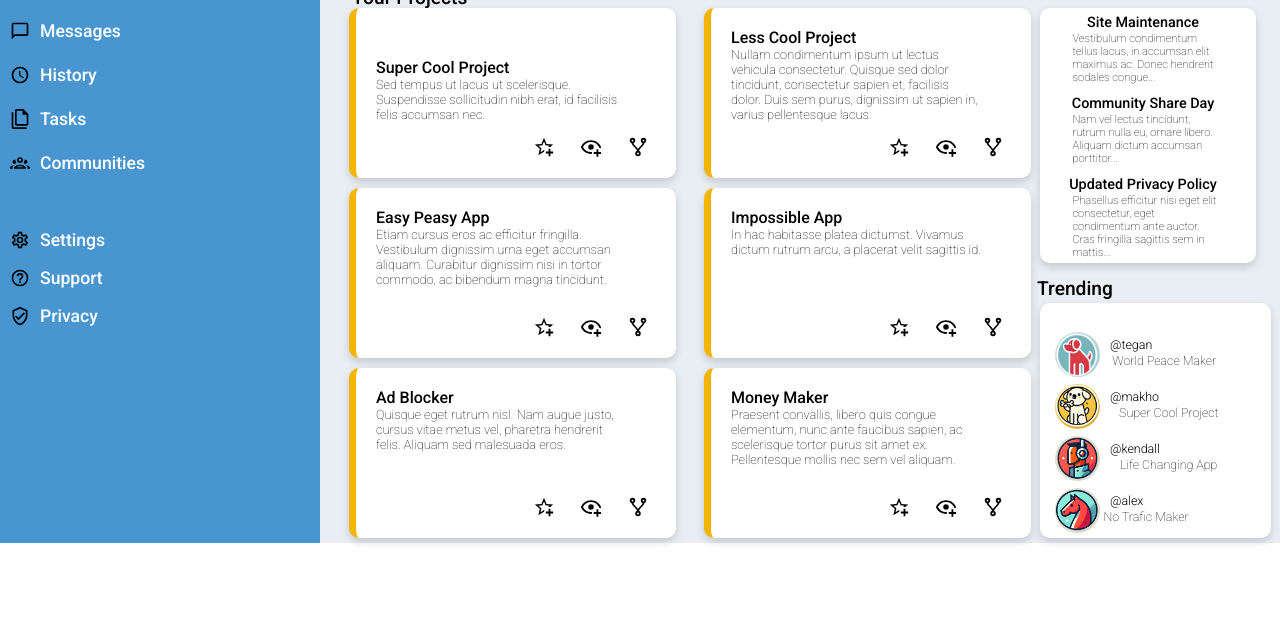
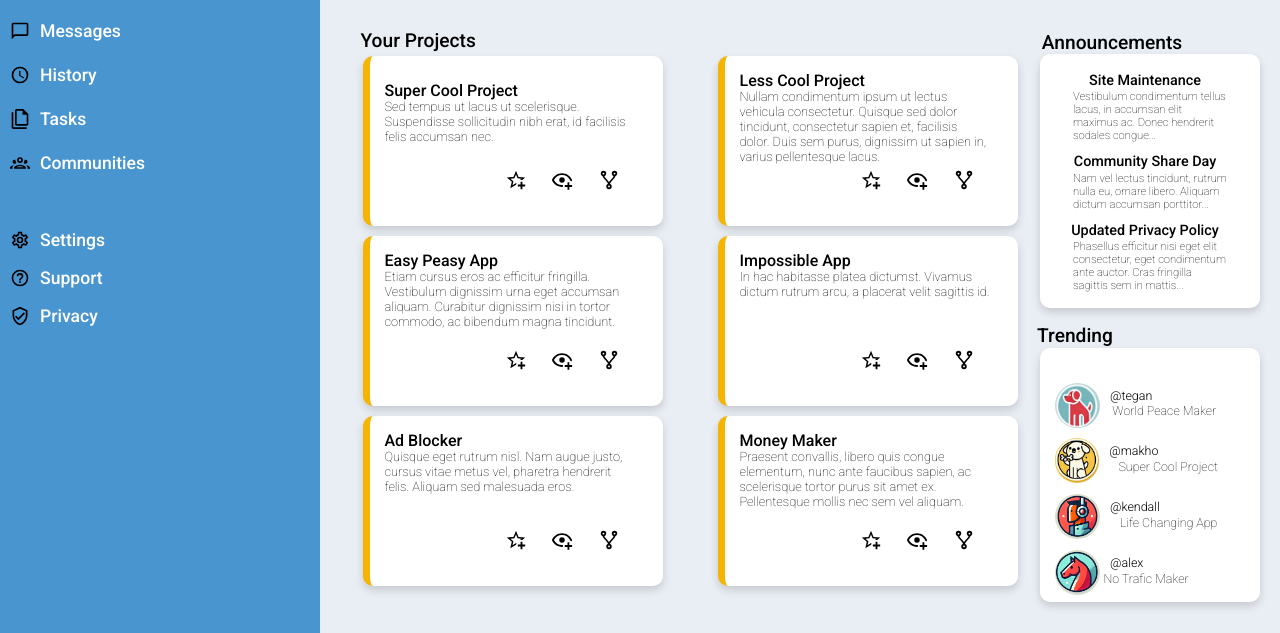
Before and after one commit to makhonanava/Project-admin-dashboard, a plain HTML site: page index.html in a window 1280 px wide. Shown: the part 167-800 px from the top of the page. Drawn offline with Linux system fonts and the light colour scheme.

Commit message:
fixed layout problems in admin dashboard  project

```diff
--- a/style.css
+++ b/style.css
@@ -19,7 +19,7 @@ body {
 body>div  {
     display: grid;
     grid-template-columns:1fr 3fr;
-    grid-template-rows: 150px 560px ;
+    grid-template-rows: 150px calc(100vh - 150px) ;
     grid-template-areas:
     "nav header"
     "nav main"
@@ -270,8 +270,33 @@ button {
     padding-left: 20px;
     padding-top: 25px;
     align-content: space-around;
+    justify-content: center;
 }
 
+.project-card {
+    box-sizing: border-box;
+    background-color: white;
+    height: 170px;
+    width: 300px;
+    border-radius: 10px;
+    box-shadow: 0 4px 8px rgba(0, 0, 0, 0.153);
+    border-left: 7px solid #f4b400;
+    flex-direction: column;
+    padding: 15px;
+    justify-content: flex-start;
+}
+
+.project-card > span {
+
+    margin-bottom: -13px;
+    font-weight: 500;
+}
+
+.project-card > p {
+    font-size: 0.8rem;
+    width: 250px;
+    margin-bottom: -20px;
+}
 
 
 .announcements {
@@ -281,8 +306,8 @@ button {
 
 .announcements-card {
     flex-direction: column;
-    height: 91%;
-    width: 90%;
+    height: 254px;
+    width: 220px;
     background-color: white;
     margin-top: auto;
     border-radius: 10px;
@@ -313,9 +338,10 @@ button {
 }
 
 .trending-card {
+    box-sizing: border-box;
     flex-direction: column;
-    height: 235px;
-    width: 90%;
+    height: 254px;
+    width: 220px;
     background-color: white;
     margin-top: 40px;
     border-radius: 10px;
@@ -350,28 +376,6 @@ button {
     margin-top: auto;
 }
 
-.project-card {
-    background-color: white;
-    height: 170px;
-    width: 300px;
-    border-radius: 10px;
-    box-shadow: 0 4px 8px rgba(0, 0, 0, 0.153);
-    border-left: 7px solid #f4b400;
-    flex-direction: column;
-    padding-left: 20px;
-}
-
-.project-card > span {
-    margin-top: 20px;
-    margin-bottom: -13px;
-    font-weight: 500;
-}
-
-.project-card > p {
-    font-size: 0.8rem;
-    width: 250px;
-    margin-bottom: -20px;
-}
 
 .icons {
     align-self: flex-end;
```
